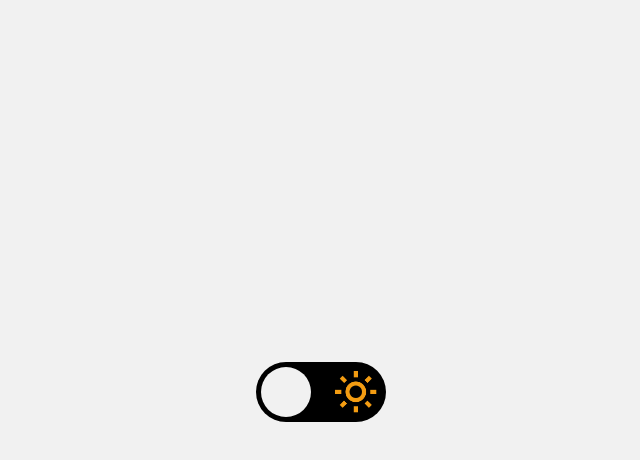
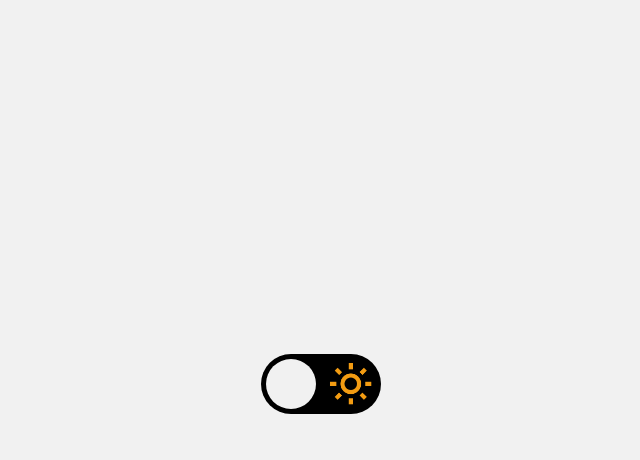
Before and after one commit to RickChaves29/themeswitcher, a plain HTML site: page index.html in a window 1280 px wide. Both pictures are taken after a click on the button 675 px from the left and 392 px from the top of the page. Shown: the whole page, without its empty margins (319-959 px from the left). Drawn offline with Linux system fonts and the light colour scheme.

Commit message:
fix: add reset css and modify js

```diff
--- a/index.html
+++ b/index.html
@@ -7,6 +7,12 @@
     <meta name="viewport" content="width=device-width, initial-scale=1.0">
     <title>Theme Switcher</title>
     <style>
+        * {
+            box-sizing: border-box;
+            margin: 0;
+            padding: 0;
+        }
+
         body {
             display: flex;
             justify-content: center;
@@ -51,17 +57,17 @@
         let btnToggle = document.getElementById("btn")
         let isDarkTheme = window.localStorage.getItem("isDarkTheme")
         console.log(isDarkTheme)
-        if (isDarkTheme == "" || isDarkTheme == null) {
+        if (isDarkTheme == null) {
             document.body.style.backgroundColor = "#292C35"
-            btnToggle.style.left = "75px"
+            btnToggle.style.left = "65px"
         }
         btnToggle.addEventListener("click", () => {
-            if (btnToggle.style.left == "75px") {
+            if (btnToggle.style.left == "65px") {
                 btnToggle.style.left = "5px"
                 window.localStorage.setItem("isDarkTheme", "5px")
                 document.body.style.backgroundColor = "#F1F1F1"
             } else {
-                btnToggle.style.left = "75px"
+                btnToggle.style.left = "65px"
                 window.localStorage.clear()
                 document.body.style.backgroundColor = "#292C35"
             }
```
